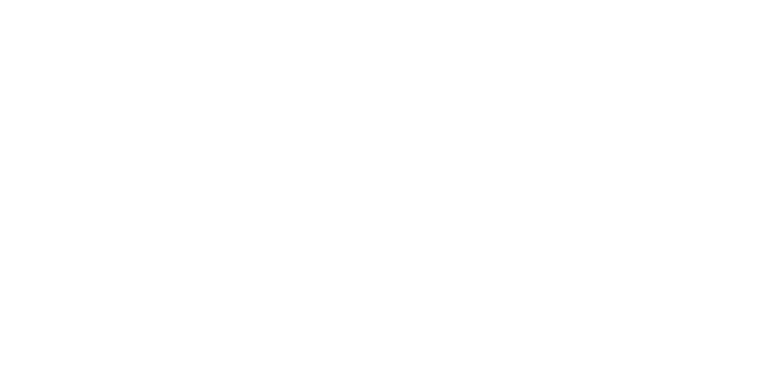
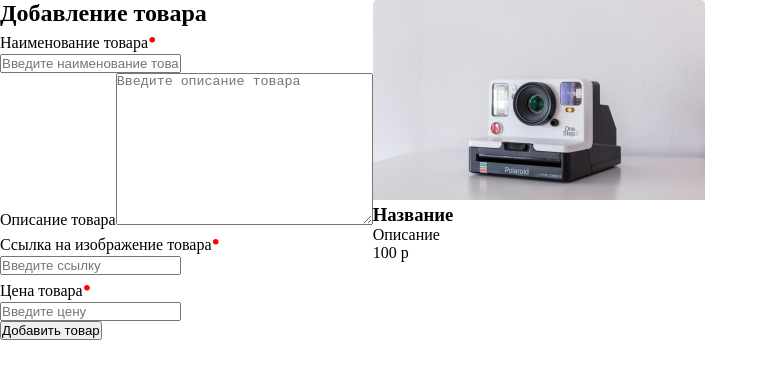
Before and after one commit to NikMakPak/idaTask, a Nuxt app: page / in a window 1280 px wide. Shown: the top 378 px of the page, without its empty margins (0-768 px from the left). Built offline with nearby package versions, Linux system fonts and the light colour scheme.

Commit message:
feat: add page layout, vue variables

```diff
--- /dev/null
+++ b/components/Card.vue
@@ -0,0 +1,32 @@
+<template>
+  <div class="card">
+    <div class="delete btn"></div>
+    <div class="card__content">
+        <img src="@/static/product-img.png" alt="">
+        <h3 class="card__header">Название</h3>
+        <p class="card__description">Описание</p>
+        <p class="card__price">100 p</p>
+    </div>
+  </div>
+</template>
+
+<script>
+export default {
+  name: 'CardBlock'
+}
+</script>
+
+<style>
+.card{
+animation: appear 3s;
+}
+
+@keyframes appear {
+  from {
+    opacity: 0;
+  }
+  to {
+    opacity: 1;
+  }
+}
+</style>
--- /dev/null
+++ b/components/addProduct.vue
@@ -0,0 +1,80 @@
+<template>
+    <aside class="wrapper">
+        <h2>Добавление товара</h2>
+        <form class="form" @submit.prevent="addCard">
+            <div class="form__item">
+                <label for="prodName" class="form__label required">Наименование товара</label>
+                <input v-model="formData.prodName"
+                    type="text"
+                    name="prodName"
+                    id="prodName"
+                    required
+                    class="form__input"
+                    placeholder="Введите наименование товара">
+            </div>
+            <div class="form__item">
+                <label for="prodDescription" class="form__label">Описание товара</label>
+                <textarea v-model="formData.prodDescription"
+                name="prodDescription"
+                id="prodDescription"
+                cols="30"
+                rows="10"
+                class="form__input"
+                placeholder="Введите описание товара"></textarea>
+            </div>
+            <div class="form__item">
+                <label for="prodImgUrl" class="form__label required">Ссылка на изображение товара</label>
+                <input v-model="formData.prodImgUrl"
+                    type="url"
+                    name="prodImgUrl"
+                    id="prodImgUrl"
+                    required
+                    class="form__input"
+                    placeholder="Введите ссылку">
+            </div>
+            <div class="form__item">
+                <label for="prodPrice" class="form__label required">Цена товара</label>
+                <input v-model="formData.prodPrice"
+                    type="number"
+                    name="prodPrice"
+                    id="prodPrice"
+                    required
+                    class="form__input"
+                    placeholder="Введите цену">
+            </div>
+            <button v-on:click="addCart" type="submit" class="form__btn">Добавить товар</button>
+        </form>
+    </aside>
+</template>
+
+<script>
+export default {
+  name: 'AddProduct',
+  data () {
+    return {
+      formData: {
+        prodName: '',
+        prodDescription: '',
+        prodImgUrl: '',
+        prodPrice: ''
+      }
+    }
+  },
+  methods: {
+    addCard () {
+    }
+  }
+}
+</script>
+
+<style lang="scss">
+label.required:after
+{
+    content: "\2022";
+    color: red;
+    font-size: 24px;
+}
+input{
+    display: block;
+}
+</style>
--- a/pages/index.vue
+++ b/pages/index.vue
@@ -1,16 +1,27 @@
 <template>
-<main>
+<main class="main">
+  <addProduct />
+  <Card />
 </main>
-
 </template>
 
 <script>
+import Card from '~/components/Card.vue'
 export default {
-  components: {  },
+  components: { Card },
   name: 'IndexPage'
 }
 </script>
 
 <style lang="scss">
 @import "@/assets/scss/variables";
+*{
+  padding: 0;
+  margin: 0;
+  box-sizing: border-box;
+}
+.main{
+  display: flex;
+  flex-wrap: wrap;
+}
 </style>
```
Also changed, not shown: static/product-img.png (added).
